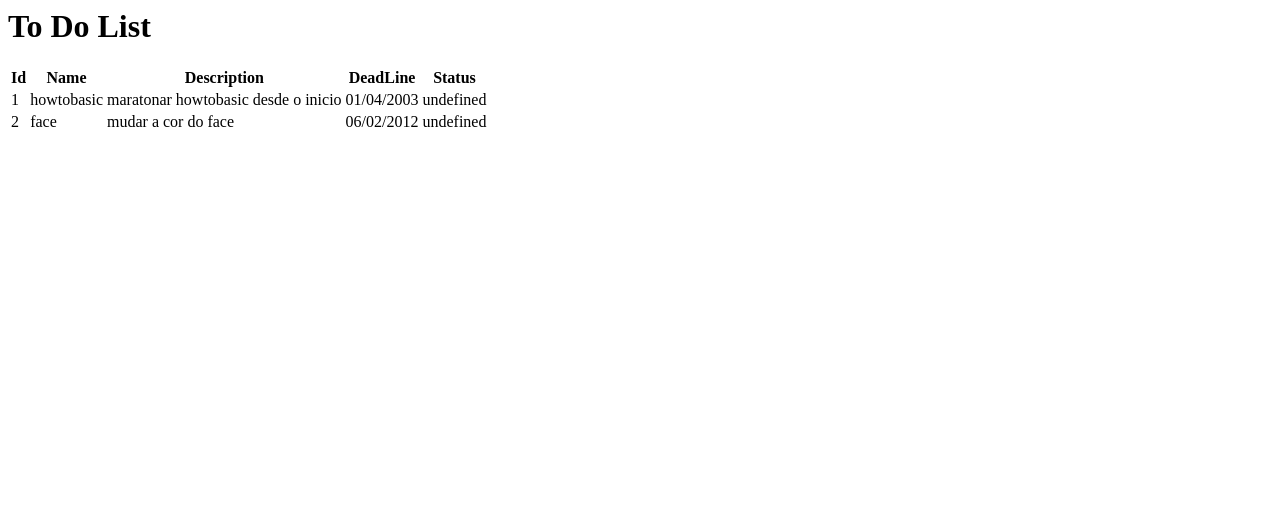
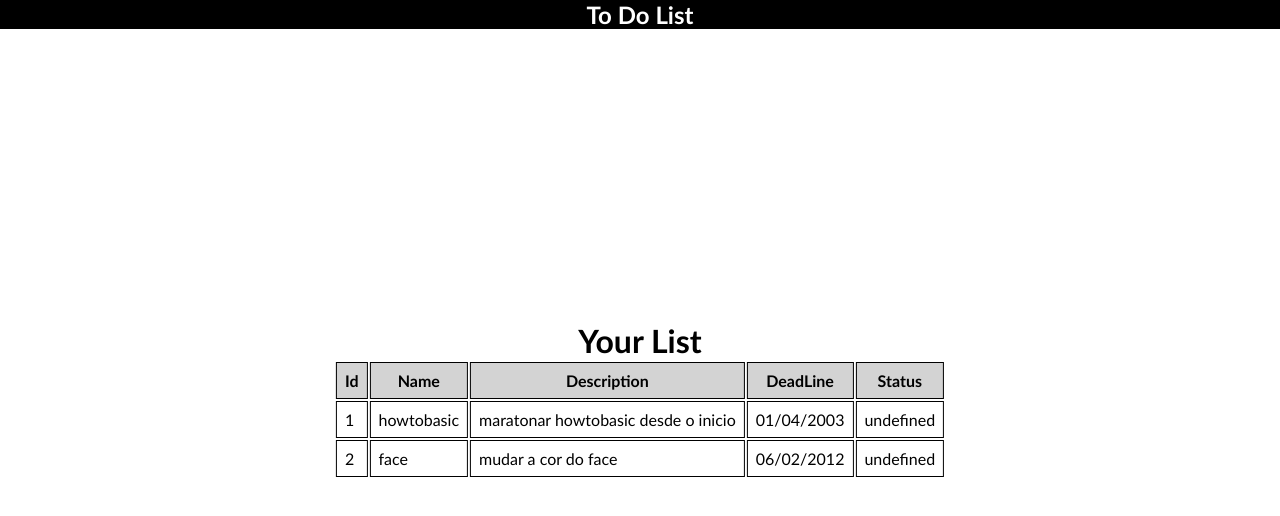
Before and after one commit to willotavio/toDoList-Web, a website: page public/index.html in a window 1280 px wide. Drawn offline with Linux system fonts and the light colour scheme.

Commit message:
Adding basic css

```diff
--- /dev/null
+++ b/public/css/style.css
@@ -0,0 +1,31 @@
+*{
+    margin: 0;
+    padding: 0;
+}
+
+body{
+    font-family: 'Trebuchet MS', sans-serif;
+}
+
+header .navBar{
+    text-align: center;
+    background-color: black;
+    color: white;
+}
+
+main{
+    text-align: center;
+    left: 50%;
+    top: 50%;
+    position: absolute;
+    transform: translate(-50%, -50%);
+}
+
+.tableDefault thead th,
+.tableDefault tbody td{
+    border: solid 0.1rem black;
+    padding: 0.5rem;
+}
+.tableDefault thead th{
+    background-color: lightgray;
+}
--- a/public/index.html
+++ b/public/index.html
@@ -3,12 +3,21 @@
     <meta charset="UTF-8">
     <meta http-equiv="X-UA-Compatible" content="IE=edge">
     <meta name="viewport" content="width=device-width, initial-scale=1.0">
+    <link rel="stylesheet" href="css/style.css">
     <title>Home</title>
 </head>
 <body>
 
-    <h1>To Do List</h1>
-    <table>
+    <header>
+        <nav class="navBar">
+            <h2>To Do List</h2>
+        </nav>
+    </header>
+
+    <main>
+
+        <h1>Your List</h1>
+        <table class="tableDefault">
             <thead>
                 <th>Id</th>
                 <th>Name</th>
@@ -21,6 +30,8 @@
             </tbody>
         </table>
 
+    </main>
+
 </body>
 
 <script src="js/Task.js"></script>
```
Lines whose indentation alone changed are shown as unchanged.
